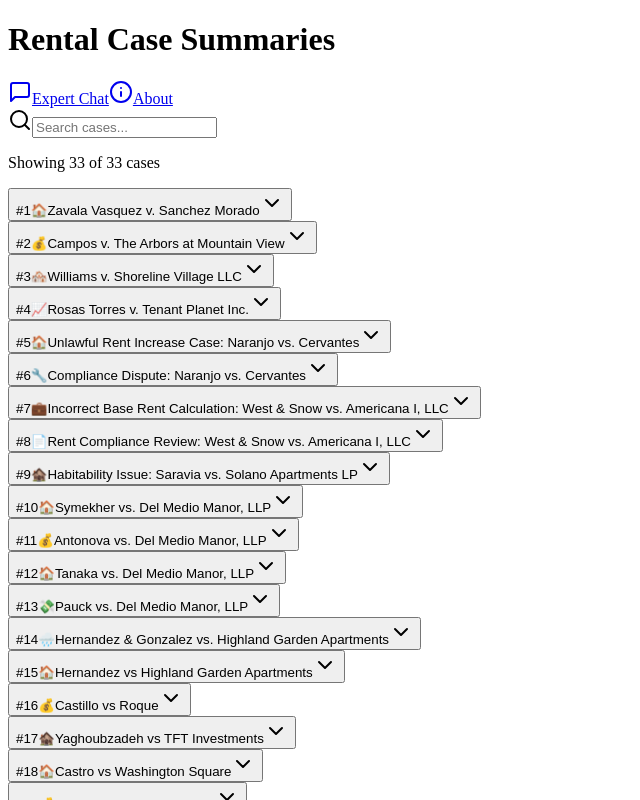
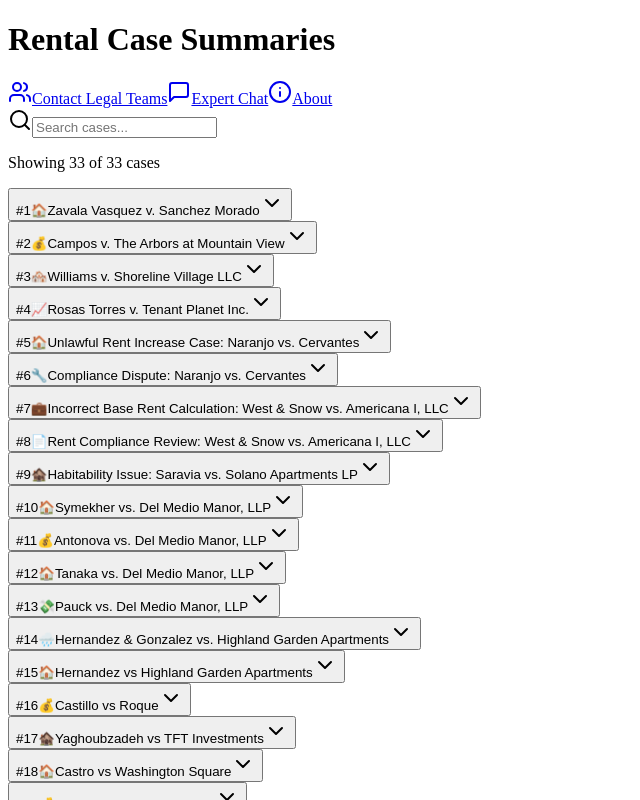
Before and after one commit to NickitaKhylkouski/Tenant-cases, a React (Vite) app in the folder client/: page / in a window 1280 px wide. Shown: the top 800 px of the page, without its empty margins (0-640 px from the left). Built offline with nearby package versions, Linux system fonts and the light colour scheme.

Commit message:
Agent step completed: Change 'Legal GPT' references to 'Expert Chat' throughout the application

```diff
--- a/client/src/pages/CaseSummary.tsx
+++ b/client/src/pages/CaseSummary.tsx
@@ -1,5 +1,5 @@
 import React, { useState } from 'react';
-import { ChevronDown, ChevronUp, Search, Info as InfoIcon, MessageSquare, FileText } from 'lucide-react';
+import { ChevronDown, ChevronUp, Search, Info as InfoIcon, MessageSquare, FileText, Users } from 'lucide-react';
 import { Link } from 'wouter';
 import { Case, cases } from '../cases';
 
@@ -26,6 +26,15 @@ const CaseSummary = () => {
             Rental Case Summaries
           </h1>
           <div className="flex gap-4">
+            <a
+              href="https://clsepa.org/"
+              target="_blank"
+              rel="noopener noreferrer"
+              className="inline-flex items-center text-blue-600 hover:text-blue-800 transition-colors"
+            >
+              <Users className="w-5 h-5 mr-2" />
+              Contact Legal Teams
+            </a>
             <Link href="/chat" className="inline-flex items-center text-blue-600 hover:text-blue-800 transition-colors">
               <MessageSquare className="w-5 h-5 mr-2" />
               Expert Chat
--- a/client/src/pages/Info.tsx
+++ b/client/src/pages/Info.tsx
@@ -41,6 +41,10 @@ const Info = () => {
                 <li className="flex items-start">
                   <span className="mr-2">🔍</span>
                   <span>Real-time search functionality across all cases</span>
+                </li>
+                <li className="flex items-start">
+                  <span className="mr-2">💬</span>
+                  <span>Expert Chat assistance for case-specific guidance</span>
                 </li>
                 <li className="flex items-start">
                   <span className="mr-2">🏷️</span>
```
Also changed, not shown: 1 other file (tests, documents, lock files or other folders).
